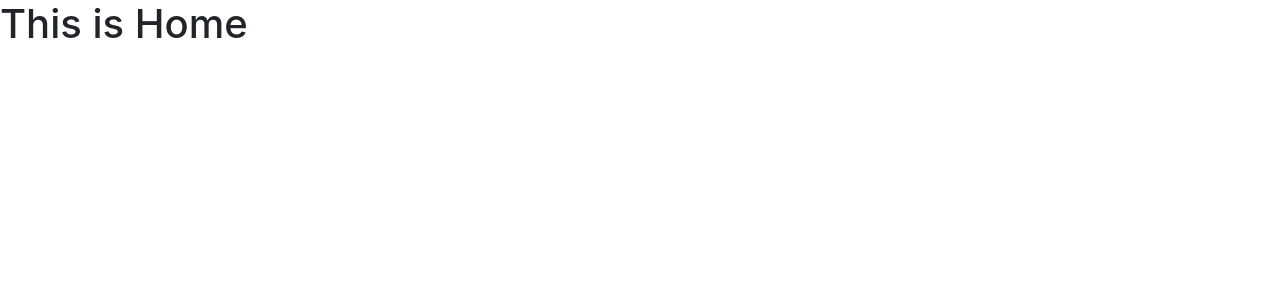
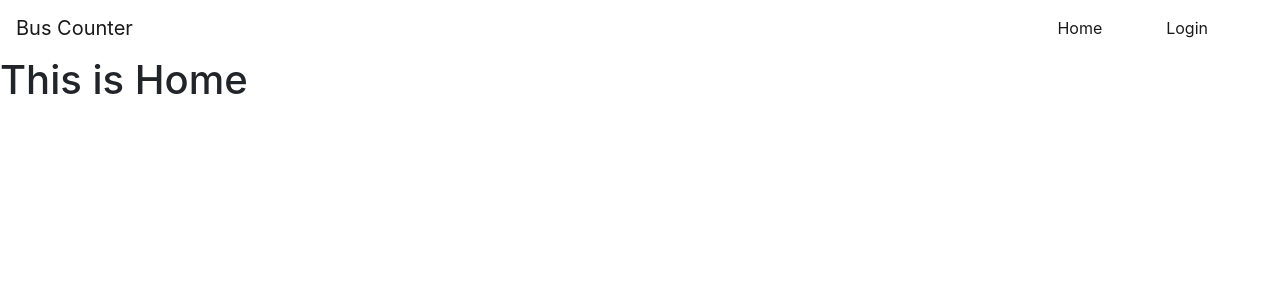
Before and after one commit to Asif-102/bus-counter, a React (Create React App) app in the folder client/: page / in a window 1280 px wide. Shown: the top 300 px of the page. Built offline with nearby package versions, Linux system fonts and the light colour scheme.

Commit message:
added navbar

```diff
--- a/client/src/App.js
+++ b/client/src/App.js
@@ -4,12 +4,14 @@ import {
   Switch,
   Route
 } from "react-router-dom";
+import Navbar from "./components/Navbar/Navbar";
 import Home from "./components/Home/Home";
 
 function App() {
   return (
     <div>
       <Router>
+        <Navbar />
         <Switch>
           <Route exact path="/">
             <Home />
--- /dev/null
+++ b/client/src/components/Navbar/Navbar.js
@@ -0,0 +1,39 @@
+import React from 'react';
+import { useHistory } from "react-router-dom";
+
+const Navbar = () => {
+
+    const user = localStorage.getItem("userName");
+
+    const history = useHistory();
+
+    const logOut = () => {
+        localStorage.clear();
+        history.go(0);
+    }
+
+    return (
+        <div>
+            <nav className="navbar navbar-expand-lg navbar-light">
+                <a className="navbar-brand" href="/">Bus Counter</a>
+                <button className="navbar-toggler" type="button" data-toggle="collapse" data-target="#navbarNav" aria-controls="navbarNav" aria-expanded="false" aria-label="Toggle navigation">
+                    <span className="navbar-toggler-icon"></span>
+                </button>
+                <div className="collapse navbar-collapse" id="navbarNav">
+                    <ul className="navbar-nav ml-auto">
+                        <li className="nav-item active">
+                            <a className="nav-link" href="/">Home <span className="sr-only">(current)</span></a>
+                        </li>
+                        <li className="nav-item active ml-5 mr-5">
+                            {!user && <a className="nav-link" href="/login">Login</a>}
+                            {user && <b className="mr-5 ml-5">{user}</b>}
+                            {user && <button onClick={logOut} className="custom-btn">Log Out</button>}
+                        </li>
+                    </ul>
+                </div>
+            </nav>
+        </div>
+    );
+};
+
+export default Navbar;
```
Also changed, not shown: client/src/components/Navbar/Navbar.css (added).
